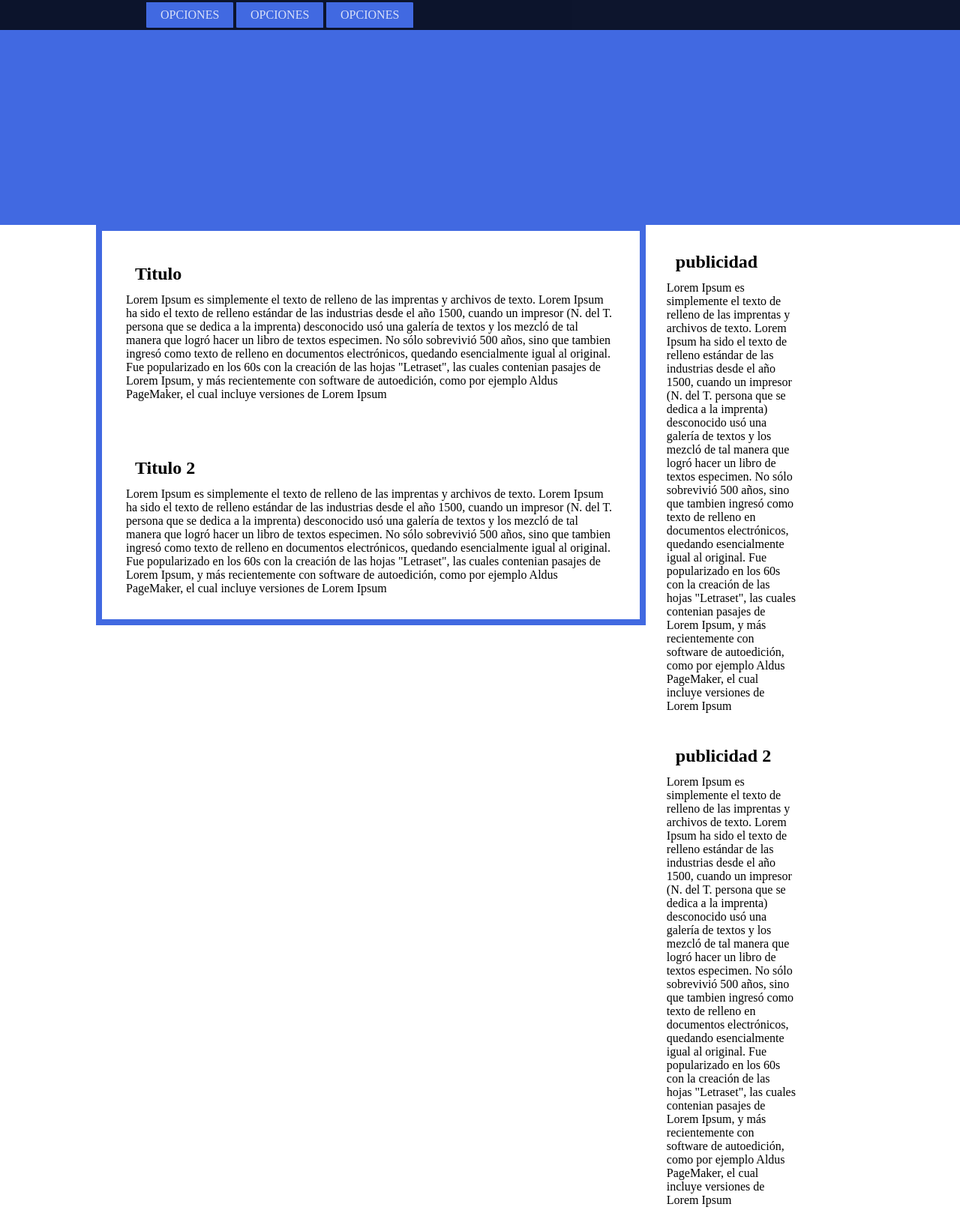
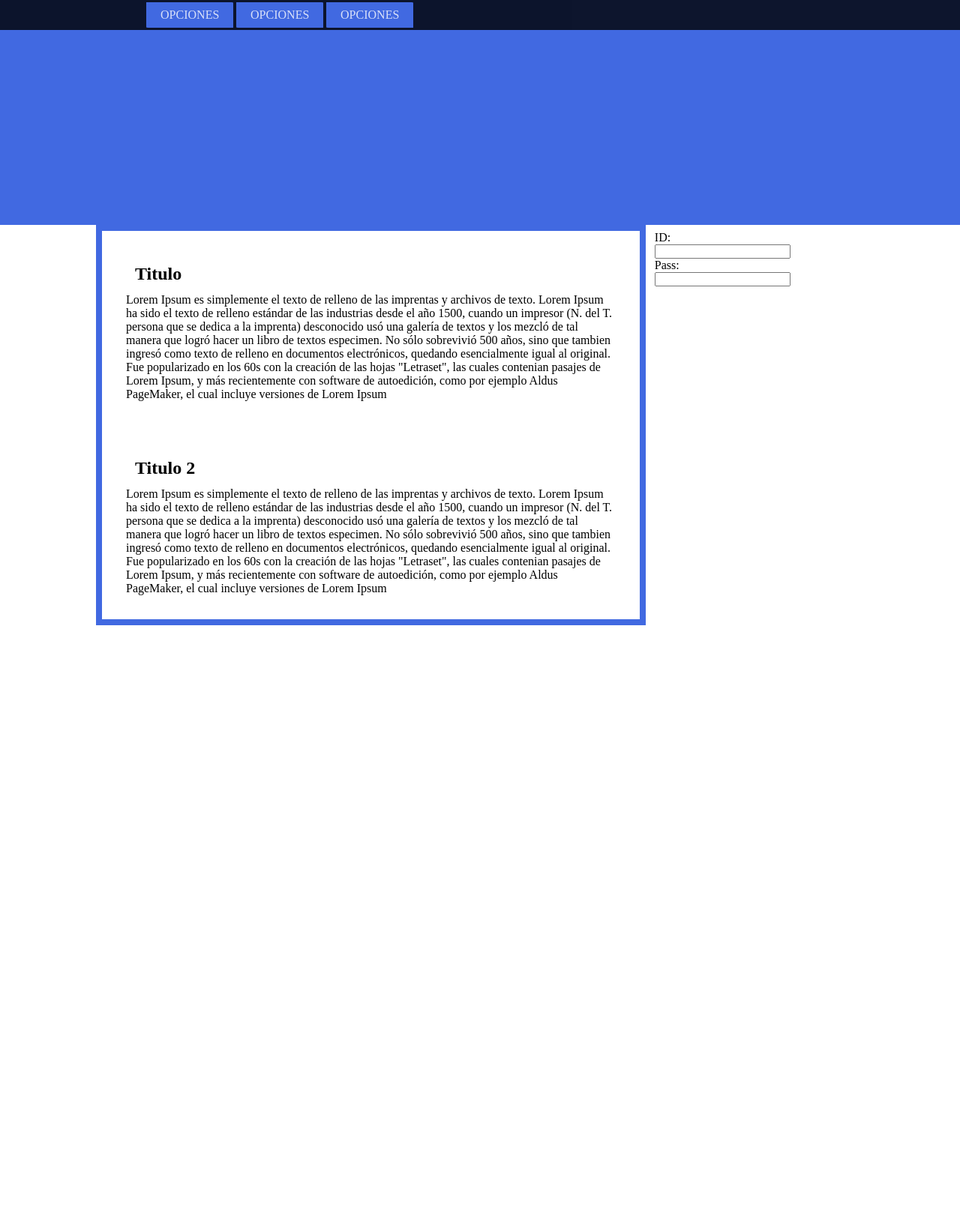
Before and after one commit to Sockramx/web_personal, a PHP site: page / in a window 1280 px wide. Shown: the whole page at 75% size. After the commit the page ends 834 px from the top, so only its background shows below. Run offline with PHP 8.4, Linux system fonts and the light colour scheme.

Commit message:
Agregando Login

```diff
--- a/index.php
+++ b/index.php
@@ -32,18 +32,10 @@
 			</article>
 		</section>
 		<section id='extra'>
-			<article class='publicidad'>
-				<h2>publicidad </h2>
-				<p>
-					Lorem Ipsum es simplemente el texto de relleno de las imprentas y archivos de texto. Lorem Ipsum ha sido el texto de relleno estándar de las industrias desde el año 1500, cuando un impresor (N. del T. persona que se dedica a la imprenta) desconocido usó una galería de textos y los mezcló de tal manera que logró hacer un libro de textos especimen. No sólo sobrevivió 500 años, sino que tambien ingresó como texto de relleno en documentos electrónicos, quedando esencialmente igual al original. Fue popularizado en los 60s con la creación de las hojas "Letraset", las cuales contenian pasajes de Lorem Ipsum, y más recientemente con software de autoedición, como por ejemplo Aldus PageMaker, el cual incluye versiones de Lorem Ipsum
-				</p>
-			</article>
-			<article class='publicidad'>
-				<h2>publicidad 2</h2>
-				<p>
-					Lorem Ipsum es simplemente el texto de relleno de las imprentas y archivos de texto. Lorem Ipsum ha sido el texto de relleno estándar de las industrias desde el año 1500, cuando un impresor (N. del T. persona que se dedica a la imprenta) desconocido usó una galería de textos y los mezcló de tal manera que logró hacer un libro de textos especimen. No sólo sobrevivió 500 años, sino que tambien ingresó como texto de relleno en documentos electrónicos, quedando esencialmente igual al original. Fue popularizado en los 60s con la creación de las hojas "Letraset", las cuales contenian pasajes de Lorem Ipsum, y más recientemente con software de autoedición, como por ejemplo Aldus PageMaker, el cual incluye versiones de Lorem Ipsum
-				</p>
-			</article>
+			<form>
+				ID: <input type='text'/>
+				Pass: <input type='text'/>
+			</form>
 		</section>
 	</div>
 </body>
```
